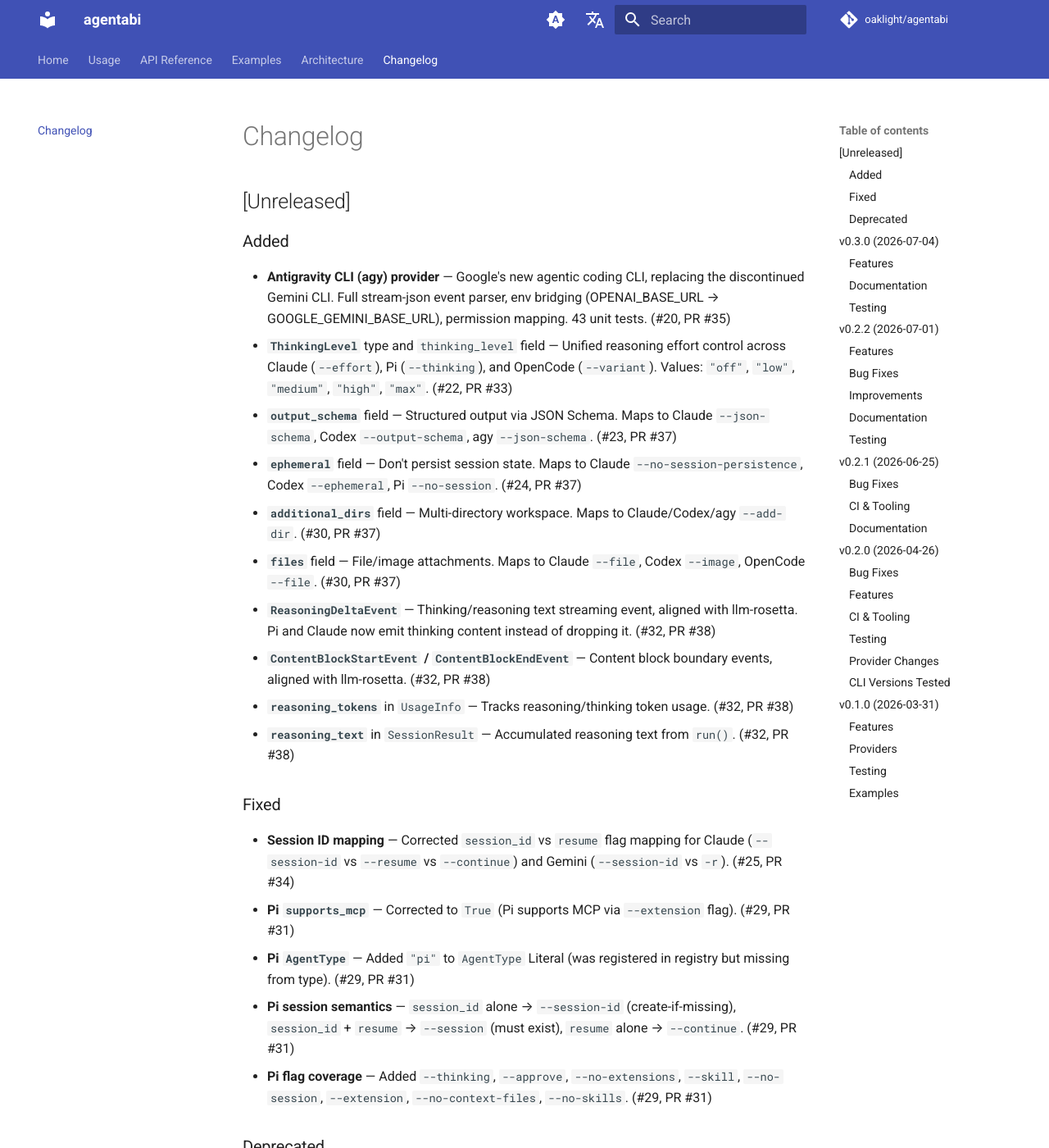
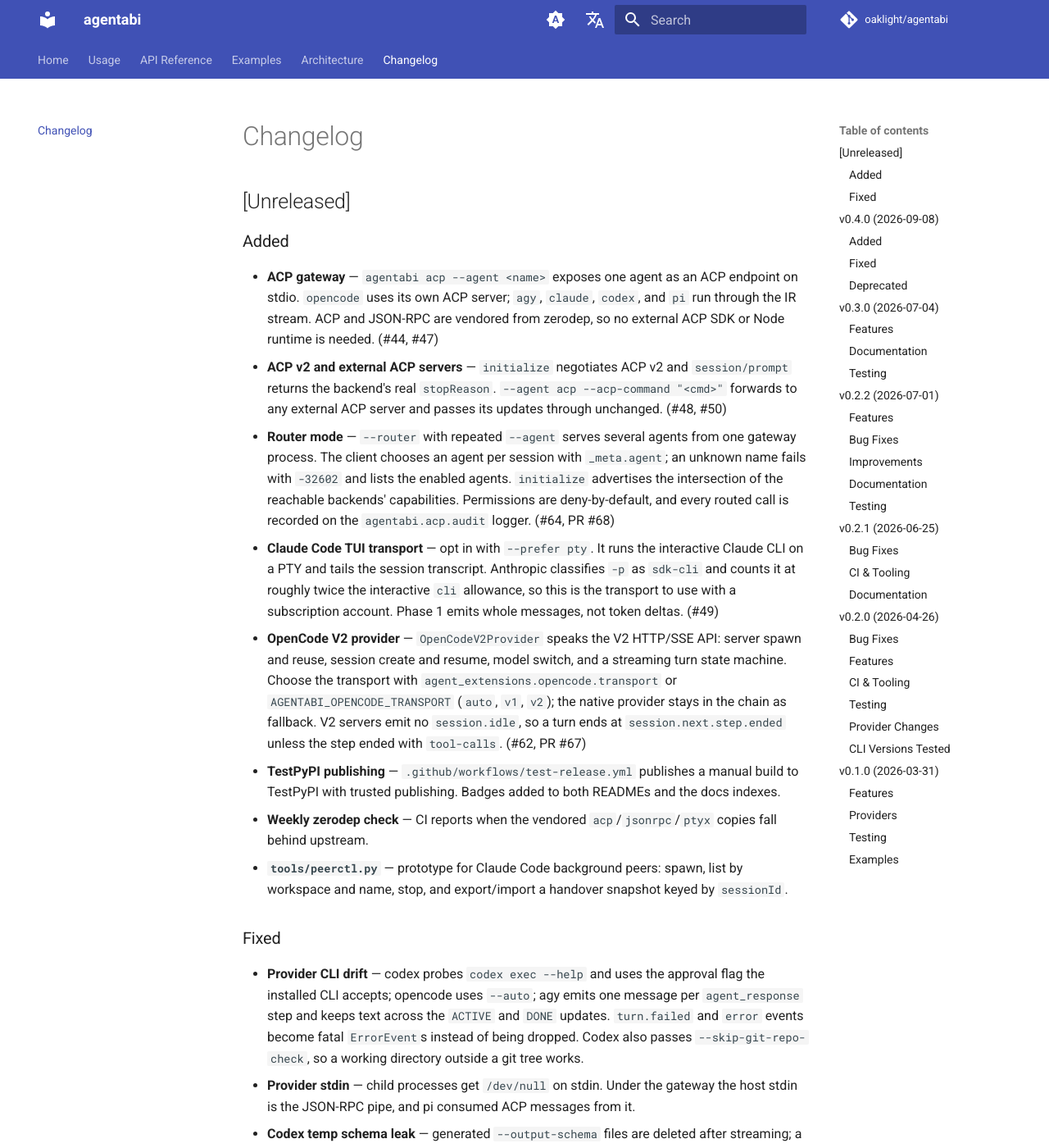
Before and after one commit to Oaklight/agentabi, an MkDocs documentation site: the page built from docs/changelog.md, in a window 1280 px wide and 1400 px high. Shown: the whole window at 82% size. Built offline with MkDocs 1.6.1 and Material for MkDocs 9.7.7, drawn with Linux system fonts in a browser that asks for light colours; comment, search, counter and statistics services are not loaded; some of the changed text lies outside the part shown.

Commit message:
docs: record ACP gateway, TUI, OpenCode V2, and CI in the changelog

```diff
--- a/docs/changelog.md
+++ b/docs/changelog.md
@@ -1,6 +1,27 @@
 # Changelog
 
 ## [Unreleased]
+
+### Added
+
+- **ACP gateway** — `agentabi acp --agent <name>` exposes one agent as an ACP endpoint on stdio. `opencode` uses its own ACP server; `agy`, `claude`, `codex`, and `pi` run through the IR stream. ACP and JSON-RPC are vendored from zerodep, so no external ACP SDK or Node runtime is needed. (#44, #47)
+- **ACP v2 and external ACP servers** — `initialize` negotiates ACP v2 and `session/prompt` returns the backend's real `stopReason`. `--agent acp --acp-command "<cmd>"` forwards to any external ACP server and passes its updates through unchanged. (#48, #50)
+- **Router mode** — `--router` with repeated `--agent` serves several agents from one gateway process. The client chooses an agent per session with `_meta.agent`; an unknown name fails with `-32602` and lists the enabled agents. `initialize` advertises the intersection of the reachable backends' capabilities. Permissions are deny-by-default, and every routed call is recorded on the `agentabi.acp.audit` logger. (#64, PR #68)
+- **Claude Code TUI transport** — opt in with `--prefer pty`. It runs the interactive Claude CLI on a PTY and tails the session transcript. Anthropic classifies `-p` as `sdk-cli` and counts it at roughly twice the interactive `cli` allowance, so this is the transport to use with a subscription account. Phase 1 emits whole messages, not token deltas. (#49)
+- **OpenCode V2 provider** — `OpenCodeV2Provider` speaks the V2 HTTP/SSE API: server spawn and reuse, session create and resume, model switch, and a streaming turn state machine. Choose the transport with `agent_extensions.opencode.transport` or `AGENTABI_OPENCODE_TRANSPORT` (`auto`, `v1`, `v2`); the native provider stays in the chain as fallback. V2 servers emit no `session.idle`, so a turn ends at `session.next.step.ended` unless the step ended with `tool-calls`. (#62, PR #67)
+- **TestPyPI publishing** — `.github/workflows/test-release.yml` publishes a manual build to TestPyPI with trusted publishing. Badges added to both READMEs and the docs indexes.
+- **Weekly zerodep check** — CI reports when the vendored `acp`/`jsonrpc`/`ptyx` copies fall behind upstream.
+- **`tools/peerctl.py`** — prototype for Claude Code background peers: spawn, list by workspace and name, stop, and export/import a handover snapshot keyed by `sessionId`.
+
+### Fixed
+
+- **Provider CLI drift** — codex probes `codex exec --help` and uses the approval flag the installed CLI accepts; opencode uses `--auto`; agy emits one message per `agent_response` step and keeps text across the `ACTIVE` and `DONE` updates. `turn.failed` and `error` events become fatal `ErrorEvent`s instead of being dropped. Codex also passes `--skip-git-repo-check`, so a working directory outside a git tree works.
+- **Provider stdin** — child processes get `/dev/null` on stdin. Under the gateway the host stdin is the JSON-RPC pipe, and pi consumed ACP messages from it.
+- **Codex temp schema leak** — generated `--output-schema` files are deleted after streaming; a path-like schema value is accepted as a file path. (#51, PR #52)
+- **Claude TUI error paths** — API errors and internal failures surface as `ErrorEvent` instead of a silent end. Prompt text with control characters is rejected before any byte is written, and paste and submit are confirmed before a turn starts. (#55, #58)
+- **ptyx** — Windows ConPTY chunks are kept instead of dropped, pipe failures raise `PtyReadError`/`PtyWriteError`, and only cursor-position queries are answered. (#56)
+
+## v0.4.0 (2026-09-08)
 
 ### Added
 
```
